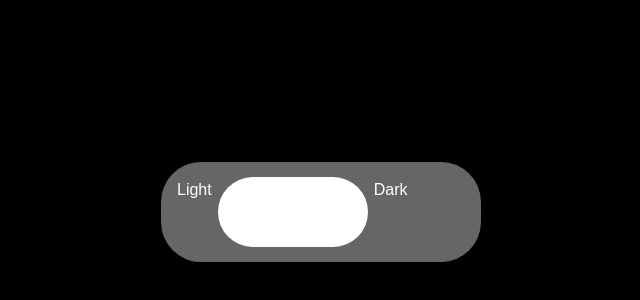
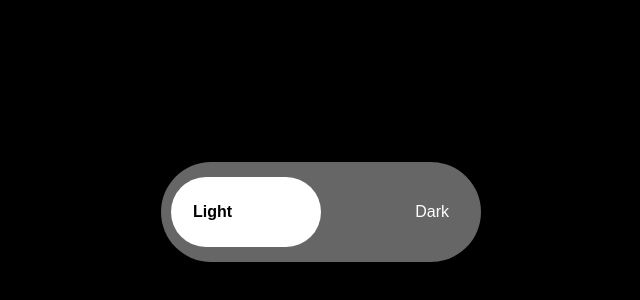
Before and after one commit to GRIN-96/react-component, a Next.js app: page /toggle in a window 1280 px wide. Shown: the part 188-488 px from the top of the page, without its empty margins (319-959 px from the left). Built offline with nearby package versions, Linux system fonts and the light colour scheme.

Commit message:
Feat: 토글스위치, 메뉴바 수정

```diff
--- a/app/page.module.scss
+++ b/app/page.module.scss
@@ -38,15 +38,15 @@
 
 /* 핀조명 */
 .menu_list {
-    margin:200px auto 0 auto;
-    width:280px;
+    margin: 200px auto 0 auto;
+    width: 280px;
 
     position: relative;
 }
 
 .menu_item {
     background: gray;
-    border:1px solid gray;
+    border: 1px solid gray;
     border-radius: 70px;
 }
 
@@ -63,22 +63,42 @@
     padding: 1em 1em;
     cursor: pointer;
     font-size: 1.2em;
-    // color: #fff;
     color: black;
-    // text-shadow: 0 1px 3px rgba(0, 0, 0, 0.5);
+    transition: color 0.3s ease-in-out;
 }
 
-  .underline {
-    // --light-color: #ffeab1;
-    --light-color: #fff;
+.menu_item li:hover {
+    color: var(--light-color);
+    text-shadow: 0 2px 8px rgba(255, 234, 177, 0.7);
+}
+
+.wrap_spotlight + span {
+    transition: color 0.3s ease-in-out;
+    color: white;
+}
+.wrap_spotlight {
     position: absolute;
-    bottom: -0.2em;
+    // bottom: -0.2em;
     left: 10%;
     right: 0;
     width: 80%;
     height: 2em;
+}
+.circle {
+    width: 100%;
+    height: 6px;
+    position: absolute;
+    top: -50%;
+    left: 0;
+    background: white;
+    border-radius: 10px;
+}
+.spotlight {
+    // --light-color: #ffeab1;
+    --light-color: #fff;
+    width: 100%;
+    height: 100%;
     background-color: transparent;
-    transform: translateX(-50%);
     z-index: 1;
     pointer-events: none;
     mix-blend-mode: screen;
@@ -86,55 +106,54 @@
     opacity: 0.8;
 
     &::before {
-      content: '';
+        content: "";
         position: absolute;
         top: -15px;
-      left : 0;
+        left: 0;
         width: 100%;
-      height: 100%;
-      background-image: linear-gradient(to bottom, var(--light-color), transparent);
-      clip-path: polygon(25% 0, 75% 0, 100% 100%, 0% 100%);
+        height: 120%;
+        background-image: linear-gradient(
+            to bottom,
+            var(--light-color),
+            transparent
+        );
+        clip-path: polygon(20% 0, 80% 0, 100% 100%, 0% 100%);
         border-radius: 0 0 1em 1em;
     }
 }
 
-  .menu_item li:hover {
-    color: var(--light-color);
-    text-shadow: 0 2px 8px rgba(255, 234, 177, 0.7);
-  }
 /* 핀조명 */
-
 
 /* 마우스 휠 모션 */
 .scroll {
     position: relative;
     display: block;
     font-size: 0.933rem;
-    color: rgba(255,255,255,1);
+    color: rgba(255, 255, 255, 1);
     text-decoration: none;
     padding: 10px 10px 10px 40px;
     &::before {
         display: block;
         position: absolute;
-      top:-2px;
-      left:0;
+        top: -2px;
+        left: 0;
         width: 24px;
         height: 40px;
         // border: 2px solid rgba(255,255,255,1);
-      border: 2px solid rgba(108,34,245,1);
+        border: 2px solid rgba(108, 34, 245, 1);
         border-radius: 12px;
-      content:"";
+        content: "";
     }
     &::after {
         display: block;
         position: absolute;
-      top:9px;
-      left:11px;
+        top: 9px;
+        left: 11px;
         width: 2px;
         height: 8px;
-      background: rgba(108,34,245,1);
+        background: rgba(108, 34, 245, 1);
         border-radius: 1px;
-      content:"";
+        content: "";
         animation-name: scroll;
         animation-duration: 2s;
         animation-iteration-count: infinite;
@@ -143,13 +162,36 @@
 }
 
 @keyframes scroll {
-  0% { opacity: 1; height: 8px;}
-  20% { opacity: 1; height: 8px;}
-  30% { transform: translateY(0); opacity: 1; height: 19px;}
-  40% { opacity: 1;}
-  80% { transform: translateY(19px); opacity: 0; height: 0;}
-  81% { transform: translateY(0); opacity: 0; height: 8px;}
-  100% { opacity: 1; height: 8px;}
+    0% {
+        opacity: 1;
+        height: 8px;
+    }
+    20% {
+        opacity: 1;
+        height: 8px;
+    }
+    30% {
+        transform: translateY(0);
+        opacity: 1;
+        height: 19px;
+    }
+    40% {
+        opacity: 1;
+    }
+    80% {
+        transform: translateY(19px);
+        opacity: 0;
+        height: 0;
+    }
+    81% {
+        transform: translateY(0);
+        opacity: 0;
+        height: 8px;
+    }
+    100% {
+        opacity: 1;
+        height: 8px;
+    }
 }
 /* 마우스 휠 모션 */
 
@@ -180,19 +222,40 @@
     height: 100px;
     background-color: rgba(255, 255, 255, 0.4);
     display: flex;
+    position: relative;
     justify-content: flex-start;
-    border-radius: 40px;
+    border-radius: 50px;
     padding: 10px;
     cursor: pointer;
-    div {
-      padding: 6px;
-      text-align: center;
-      z-index: 1;
+}
+.innerWrapper {
+    position: absolute;
+    top: 0;
+    left: 0;
+    width: 100%;
+    height: 100%;
+    display: flex;
+    flex-direction: row;
+    justify-content: space-between;
+    align-items: center;
+    & > div {
+        width: 100%;
+        padding: 0 2rem;
+    }
+    & > div:last-child {
+        text-align: right;
     }
 }
 
-  .switch[data-isOn="true"] {
+.switch[data-darkmode="true"] {
     justify-content: flex-end;
+}
+.mode[data-selected] {
+    color: white;
+}
+.mode[data-selected="true"] {
+    font-weight: 900;
+    color: black;
 }
 
 .handle {
--- a/app/pinMenu/page.tsx
+++ b/app/pinMenu/page.tsx
@@ -3,7 +3,7 @@ import Link from "next/link";
 import React, { useEffect, useState } from "react";
 import { motion } from "framer-motion";
 import Styles from "../page.module.scss";
-import { FiHome, FiMapPin, FiFolder, FiLock } from 'react-icons/fi';
+import { FiHome, FiMapPin, FiFolder, FiLock } from "react-icons/fi";
 
 const icons = [
     {
@@ -18,25 +18,22 @@ const icons = [
     {
         shape: <FiLock />,
     },
-]
+];
 
-const MenuBar = ({obj}) => {
+const MenuBar = ({ obj }) => {
     const icon = icons.map((x) => {
         return x.shape;
-    })
+    });
 
-    const page = obj === undefined || obj === null ? icon[0] : "";
+    const [selectedMenu, setSelectedMenu] = useState(icon[0]);
 
-    const [selectedMenu, setSelectedMenu] = useState(page);
+    // useEffect(() => {
+    //     setSelectedMenu(page);
+    // }, []);
 
-    useEffect(() => {
-        setSelectedMenu(page);
-    }, []);
-
-    const handleMouseOut = () => {
-        setSelectedMenu(selectedMenu); // 현재 메뉴로 이동되도록 수정
-    }
-
+    // const handleMouseOut = () => {
+    //     setSelectedMenu(selectedMenu); // 현재 메뉴로 이동되도록 수정
+    // };
 
     return (
         <main className={Styles.linkContainer}>
@@ -47,22 +44,28 @@ const MenuBar = ({obj}) => {
             <motion.div className={Styles.menu_list}>
                 <div className={Styles.menu_item}>
                     <ul>
-                        {icons.map((item, i) => {
-                            return (
-                            <li key={`${item.shape}-${i}`} onMouseOver={() => setSelectedMenu(item.shape)}
+                        {icons.map((item, i) => (
+                            <li
+                                key={`${item.shape}-${i}`}
+                                onMouseOver={() => setSelectedMenu(item.shape)}
                             >
-                                {item.shape}
                                 {item.shape == selectedMenu ? (
-                                <motion.div layoutId="underline" className={Styles.underline}></motion.div>
+                                    <motion.div
+                                        layoutId="spotlight"
+                                        className={Styles.wrap_spotlight}
+                                    >
+                                        <div className={Styles.circle} />
+                                        <div className={Styles.spotlight} />
+                                    </motion.div>
                                 ) : null}
+                                <span>{item.shape}</span>
                             </li>
-                            )
-                        })}
+                        ))}
                     </ul>
                 </div>
             </motion.div>
         </main>
     );
-}
+};
 
 export default MenuBar;
--- a/app/toggle/page.tsx
+++ b/app/toggle/page.tsx
@@ -5,17 +5,34 @@ import { motion } from "framer-motion";
 import Styles from "../page.module.scss";
 
 export default function Toggle() {
-    const [isOn, setIsOn] = useState(false);
+    const [isDarkmode, setIsDarkmode] = useState(false);
 
-    const toggleSwitch = () => setIsOn(!isOn);
+    const toggleSwitch = () => setIsDarkmode(!isDarkmode);
 
     return (
         <main className={Styles.toggle_container}>
             <div className={Styles.toggle_body}>
-                <div className={Styles.switch} data-isOn={isOn} onClick={toggleSwitch}>
-                    <div>Light</div>
-                    <motion.div className={Styles.handle} layout transition={spring} />
-                    <div>Dark</div>
+                <div
+                    className={Styles.switch}
+                    data-darkmode={isDarkmode}
+                    onClick={toggleSwitch}
+                >
+                    <motion.div
+                        className={Styles.handle}
+                        layout
+                        transition={spring}
+                    />
+                    <div className={Styles.innerWrapper}>
+                        <div
+                            data-selected={!isDarkmode}
+                            className={Styles.mode}
+                        >
+                            Light
+                        </div>
+                        <div data-selected={isDarkmode} className={Styles.mode}>
+                            Dark
+                        </div>
+                    </div>
                 </div>
             </div>
         </main>
@@ -25,5 +42,5 @@ export default function Toggle() {
 const spring = {
     type: "spring",
     stiffness: 700,
-    damping: 30
+    damping: 50,
 };
```
Lines whose indentation alone changed are shown as unchanged.
